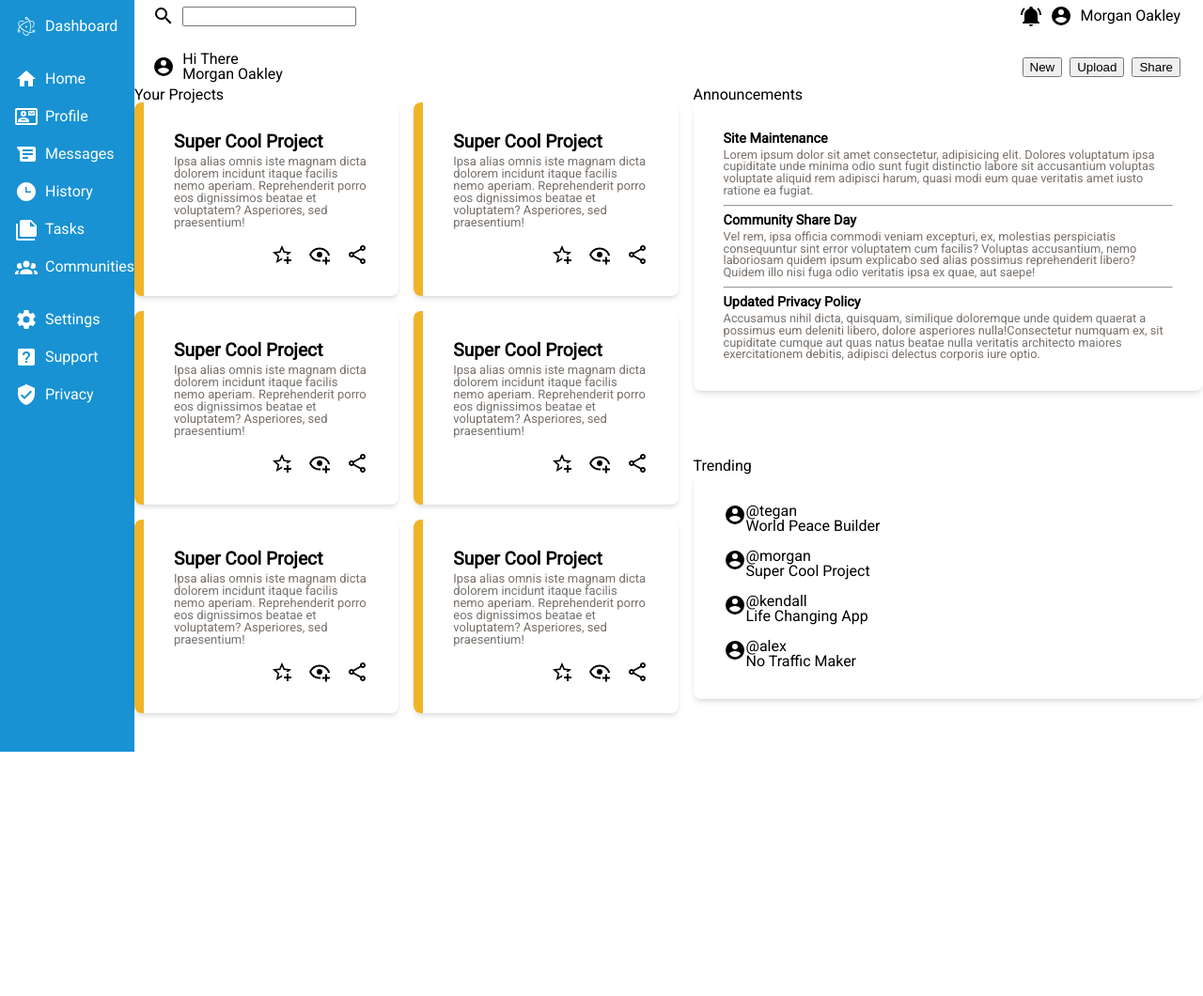
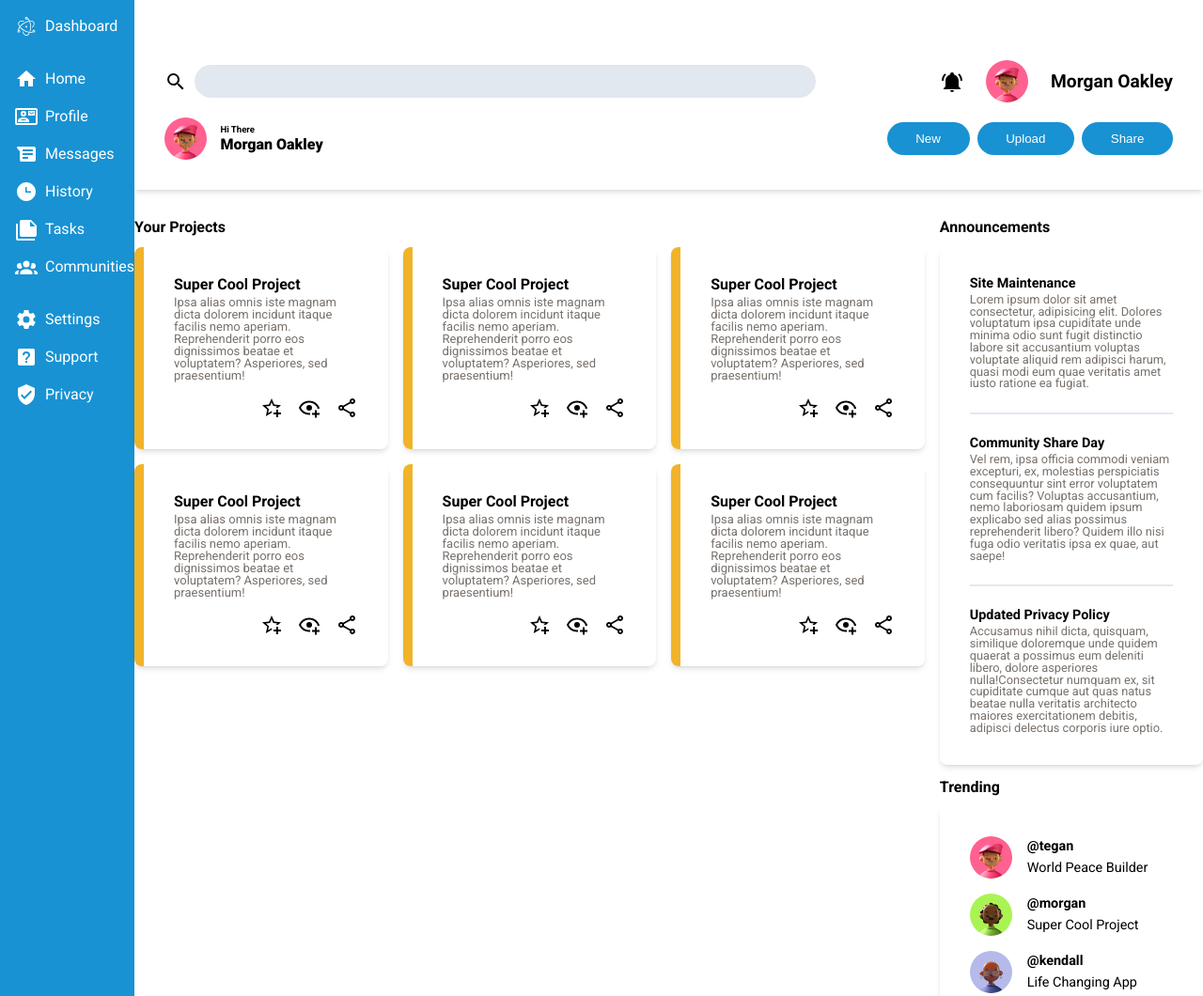
Before and after one commit to salvillalon45/theOdinProject-AdminDashboard, a plain HTML site: page index.html in a window 1280 px wide. Shown: the top 1060 px of the page at 94% size. Before the commit the page ends 800 px from the top, so only its background shows below. Drawn offline with Linux system fonts and the light colour scheme.

Commit message:
styling each section

```diff
--- a/assets/stylesheets/index.css
+++ b/assets/stylesheets/index.css
@@ -7,6 +7,8 @@
 	--grey-1: #fafaf9;
 	--grey-text: #78716c;
 	--shadow: 0 4px 6px -1px rgb(0 0 0 / 0.1), 0 2px 4px -2px rgb(0 0 0 / 0.1);
+
+	--font-size-9rem: 0.9rem;
 }
 
 /* Layout of Pages */
@@ -51,6 +53,9 @@ dfn {
 		'sidebar content content'
 		'sidebar content content';
 	height: 100vh;
+
+	/* This separates the main tag and header tag */
+	row-gap: 2rem;
 }
 
 /* Header */
@@ -58,12 +63,17 @@ dfn {
 header {
 	/* Page Layout */
 	grid-area: header;
+	margin-top: 4rem;
+	box-shadow: var(--shadow);
+}
 
+header > div {
 	display: grid;
 	gap: 1rem;
 
-	margin-left: 1.2rem;
-	margin-right: 1.5rem;
+	margin-left: 2rem;
+	margin-right: 2rem;
+	margin-bottom: 2rem;
 }
 
 .row-1,
@@ -73,17 +83,56 @@ header {
 }
 
 .search-bar-container,
-.user-account-container {
+.user-account-container,
+.user-info-container,
+.user-actions-container {
 	display: flex;
 	align-items: center;
 	gap: 0.5rem;
 }
 
-.user-info-container,
-.user-actions-container {
-	display: flex;
-	align-items: center;
-	gap: 0.5rem;
+.user-account-container {
+	gap: 1.5rem;
+}
+
+.user-account-container p {
+	font-size: 1.2rem;
+	font-weight: 700;
+}
+
+.user-avatar {
+	border-radius: 50%;
+	width: 45px;
+	height: 45px;
+}
+
+.search-bar-container > input {
+	display: inline-block;
+	border: 0;
+	background-color: var(--grey);
+	padding: 0.75em 2em;
+	outline-color: var(--primary);
+	border-radius: 99em;
+	width: min(80%, 700px);
+}
+
+.user-info-container {
+	gap: 0.9rem;
+}
+
+.user-info-container > div {
+	display: grid;
+	gap: 0.2rem;
+}
+
+.user-info-container > div p:first-child {
+	font-size: 0.6rem;
+	font-weight: 700;
+}
+
+.user-info-container > div p:last-child {
+	font-size: 1rem;
+	font-weight: 900;
 }
 
 /* Sidebar */
@@ -117,16 +166,20 @@ header {
 
 /* Articles Wrapper */
 /* -------------------------------------- */
-/* This is needed to make everything inside main grid items */
 main {
-	/* display: contents; */
 	grid-area: content;
-	/* background-color: var(--grey); */
 	display: grid;
 	grid-template-areas:
 		'projects announcements'
 		'projects trending';
 	gap: 1rem;
+	grid-template-columns: 3fr 1fr;
+}
+
+main h2 {
+	font-size: 1rem;
+	margin-bottom: 0.8rem;
+	font-weight: 700;
 }
 
 /* Article - Your Projects */
@@ -155,7 +208,7 @@ main {
 }
 
 .project-info p:first-child {
-	font-size: 1.2rem;
+	font-size: 1rem;
 	margin-bottom: 0.25em;
 	font-weight: 700;
 }
@@ -171,8 +224,17 @@ main {
 	grid-area: announcements;
 }
 
+.announcements > section {
+	display: grid;
+	gap: 1rem;
+}
+
+.announcements > section > div {
+	cursor: pointer;
+}
+
 .announcements div p:first-child {
-	font-size: 0.9rem;
+	font-size: var(--font-size-9rem);
 	margin-bottom: 0.25em;
 	font-weight: 700;
 }
@@ -180,6 +242,12 @@ main {
 .announcements div p:last-child {
 	color: var(--grey-text);
 	font-size: 0.8rem;
+}
+
+hr {
+	border: 0.5px solid var(--grey);
+	background-color: var(--grey);
+	width: 100%;
 }
 
 /* Article - Trending */
@@ -193,9 +261,32 @@ main {
 	gap: 1rem;
 }
 
+.trending-container {
+	display: grid;
+	grid-template-columns: min-content auto;
+	gap: 1rem;
+
+	cursor: pointer;
+	align-items: center;
+}
+
 .trending-container > div {
 	display: grid;
-	grid-template-columns: min-content auto;
+	gap: 0.5rem;
+}
+
+.trending-container > div p:first-child {
+	font-weight: 700;
+}
+
+.trending-container p {
+	font-size: var(--font-size-9rem);
+}
+
+.trending-container img {
+	border-radius: 50%;
+	width: 45px;
+	height: 45px;
 }
 
 .card {
@@ -204,3 +295,17 @@ main {
 	border-radius: 0.5rem;
 	box-shadow: var(--shadow);
 }
+
+button {
+	border: none;
+	appearance: none;
+	outline: none;
+	background: none;
+	cursor: pointer;
+
+	background-color: var(--blue);
+	color: white;
+	font-weight: 500;
+	padding: 0.75em 2.3em;
+	border-radius: 99em;
+}
--- a/index.html
+++ b/index.html
@@ -10,29 +10,41 @@
 		<link rel="preconnect" href="https://fonts.googleapis.com" />
 		<link rel="preconnect" href="https://fonts.gstatic.com" crossorigin />
 		<link
-			href="https://fonts.googleapis.com/css2?family=Roboto&display=swap"
+			href="https://fonts.googleapis.com/css2?family=Roboto:wght@400;700;900&display=swap"
 			rel="stylesheet"
 		/>
 	</head>
 	<body>
 		<div class="wrapper">
 			<header>
+				<div>
 					<div class="row-1">
 						<div class="search-bar-container">
-						<img src="assets\images\magnify.svg" alt="Magnify" />
+							<img
+								src="assets\images\magnify.svg"
+								alt="Magnify"
+							/>
 							<input type="text" />
 						</div>
 
 						<div class="user-account-container">
 							<img src="assets/images/bell.svg" alt="Bell" />
-						<img src="assets/images/avatar.svg" alt="Avatar" />
+							<img
+								class="user-avatar"
+								src="assets/images/avatar1.jpg"
+								alt="Avatar"
+							/>
 							<p>Morgan Oakley</p>
 						</div>
 					</div>
 
 					<div class="row-2">
 						<div class="user-info-container">
-						<img src="assets/images/avatar.svg" alt="Avatar" />
+							<img
+								class="user-avatar"
+								src="assets/images/avatar1.jpg"
+								alt="Avatar"
+							/>
 							<div>
 								<p>Hi There</p>
 								<p>Morgan Oakley</p>
@@ -43,6 +55,7 @@
 							<button>New</button>
 							<button>Upload</button>
 							<button>Share</button>
+						</div>
 					</div>
 				</div>
 			</header>
@@ -305,55 +318,55 @@
 					<h2>Trending</h2>
 					<section class="card" aria-label="List of Trending Users">
 						<div class="trending-container">
-							<div>
+							<!-- <div> -->
 							<img
-									src="assets/images/avatar.svg"
+								src="assets/images/avatar1.jpg"
 								alt="Trending User"
 							/>
 							<div>
 								<p>@tegan</p>
 								<p>World Peace Builder</p>
 							</div>
-							</div>
+							<!-- </div> -->
 						</div>
 
 						<div class="trending-container">
-							<div>
+							<!-- <div> -->
 							<img
-									src="assets/images/avatar.svg"
+								src="assets/images/avatar2.jpg"
 								alt="Trending User"
 							/>
 							<div>
 								<p>@morgan</p>
 								<p>Super Cool Project</p>
 							</div>
-							</div>
+							<!-- </div> -->
 						</div>
 
 						<div class="trending-container">
-							<div>
+							<!-- <div> -->
 							<img
-									src="assets/images/avatar.svg"
+								src="assets/images/avatar3.jpg"
 								alt="Trending User"
 							/>
 							<div>
 								<p>@kendall</p>
 								<p>Life Changing App</p>
 							</div>
-							</div>
+							<!-- </div> -->
 						</div>
 
 						<div class="trending-container">
-							<div>
+							<!-- <div> -->
 							<img
-									src="assets/images/avatar.svg"
+								src="assets/images/avatar4.jpg"
 								alt="Trending User"
 							/>
 							<div>
 								<p>@alex</p>
 								<p>No Traffic Maker</p>
 							</div>
-							</div>
+							<!-- </div> -->
 						</div>
 					</section>
 				</article>
```
Also changed, not shown: assets/images/avatar1.jpg (added), assets/images/avatar2.jpg (added), assets/images/avatar3.jpg (added), assets/images/avatar4.jpg (added). Lines whose indentation alone changed are shown as unchanged.
